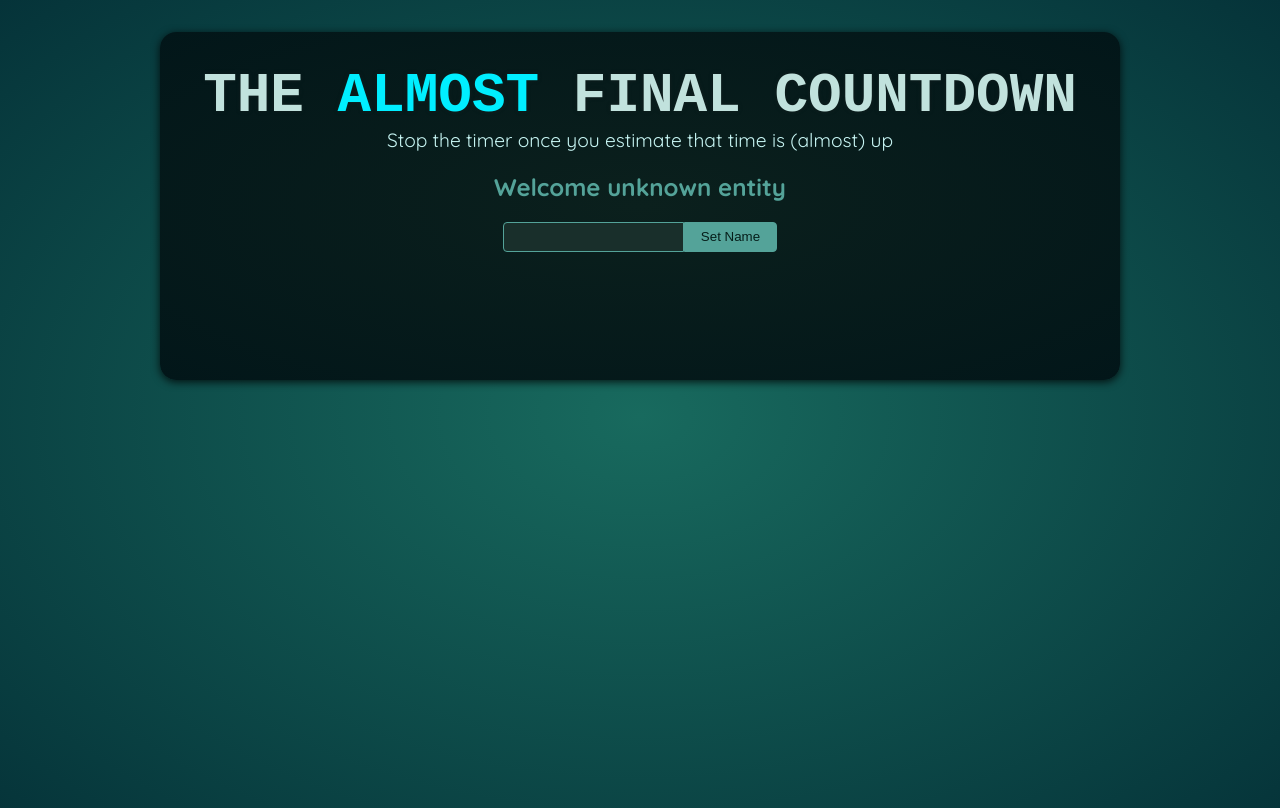
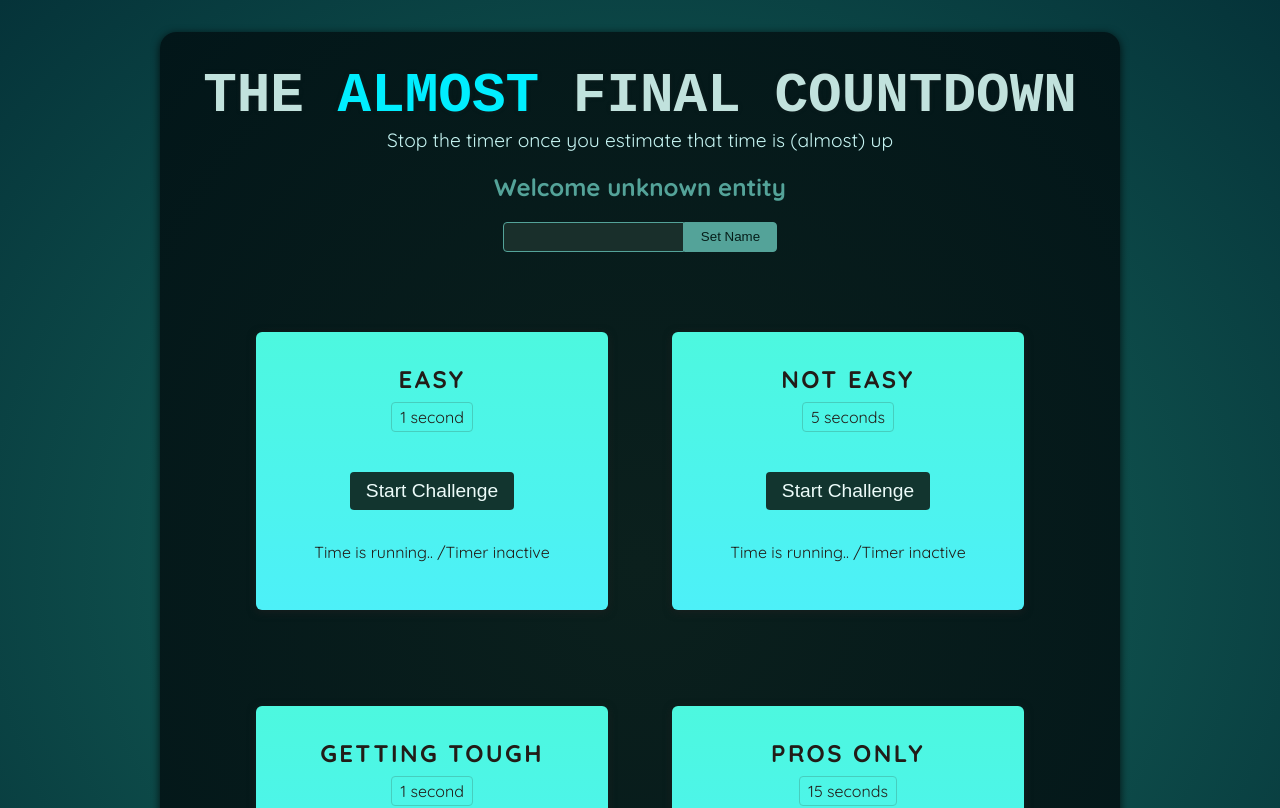
Before and after one commit to Koyirov/react-refs-portals, a React (Vite) app: page / in a window 1280 px wide. Shown: the top 808 px of the page. Built offline with nearby package versions, Linux system fonts and the light colour scheme; a web font is replaced by a local one.

Commit message:
adding challenges

```diff
--- a/src/App.jsx
+++ b/src/App.jsx
@@ -1,10 +1,16 @@
 import Player from "./components/Player.jsx";
+import TimerChallenge from "./components/TimerChallenge.jsx";
 
 function App() {
     return (
         <>
             <Player />
-            <div id="challenges"></div>
+            <div id="challenges">
+                <TimerChallenge title="Easy" targetTime={1}/>
+                <TimerChallenge title="Not Easy" targetTime={5}/>
+                <TimerChallenge title="Getting tough" targetTime={1}/>
+                <TimerChallenge title="Pros only" targetTime={15}/>
+            </div>
         </>
   )
 }
--- /dev/null
+++ b/src/components/TimerChallenge.jsx
@@ -0,0 +1,23 @@
+
+
+function TimerChallenge({ title, targetTime }) {
+
+    return (
+        <section className="challenge">
+            <h2>{title}</h2>
+            <p className="challenge-time">
+                {targetTime} second{targetTime > 1 ? 's' : ''}
+            </p>
+            <p>
+                <button>
+                    Start Challenge
+                </button>
+            </p>
+            <p className="">
+                Time is running.. /Timer inactive
+            </p>
+        </section>
+    )
+}
+
+export default TimerChallenge;
```
